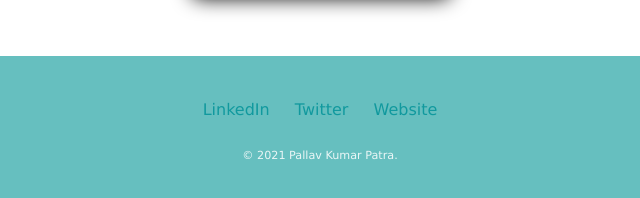
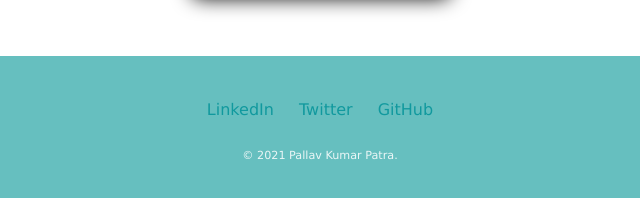
Before and after one commit to Pallav-19/Pallav-info, a plain HTML site: page index.html in a window 1280 px wide. Shown: the part 2427-2625 px from the top of the page, 320-960 px from the left. Drawn offline with Linux system fonts and the light colour scheme; a web font is replaced by a local one.

Commit message:
github link added

```diff
--- a/index.html
+++ b/index.html
@@ -70,7 +70,7 @@
     <br><br>
     <a class="footer-link" href="https://www.linkedin.com/in/pallav-kumar-patra/">  LinkedIn  </a>
     <a class="footer-link spacing" href="https://twitter.com/">  Twitter  </a>
-    <a class="footer-link" href="https://www.appbrewery.co/">  Website  </a>
+    <a class="footer-link" href="https://github.com/Pallav-19">  GitHub  </a>
     <br><br>
 
     <p class="copyright">© 2021 Pallav Kumar Patra.</p>
```
